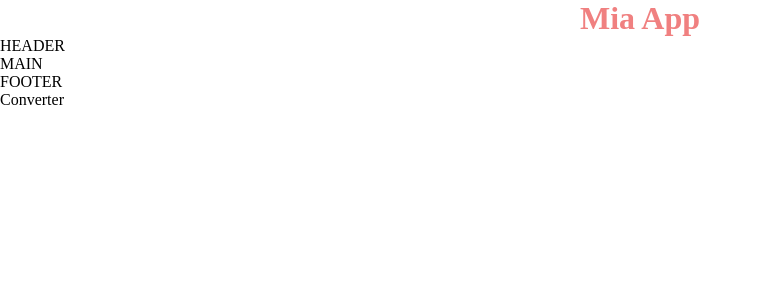
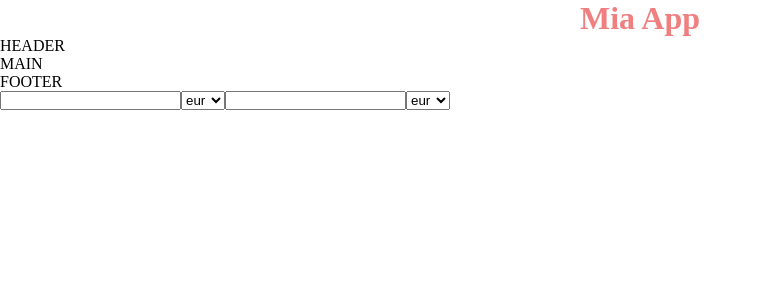
Before and after one commit to StefanoDellamore/vue-currencyconverter, a Vue app: page / in a window 1280 px wide. Shown: the top 300 px of the page, without its empty margins (0-762 px from the left). Built offline with nearby package versions, Linux system fonts and the light colour scheme.

Commit message:
Create input & select

```diff
--- a/src/components/CurrencyConverter.vue
+++ b/src/components/CurrencyConverter.vue
@@ -12,10 +12,30 @@ export default {
 </script>
 
 <template>
+
     <div>
-        Converter
+        <label for="amountInput" class="label"></label>
+            <input type="number" id="amountInput">
+
+        <label class="label"></label>
+        <select name="currency" id="currency">
+            <option value="currency">eur</option>
+            <option value="currency">usd</option>
+        </select>
+
+
+        <label for="convertedAmount" class="label"></label>
+            <input type="number" id="convertedAmount">
+
+        <label class="label"></label>
+        <select name="currency" id="currency">
+            <option value="currency">eur</option>
+            <option value="currency">usd</option>
+        </select>
+
     </div>
+
 </template>
 
 <style lang="scss" scoped>
-</style>
+</style>amount Input
```
